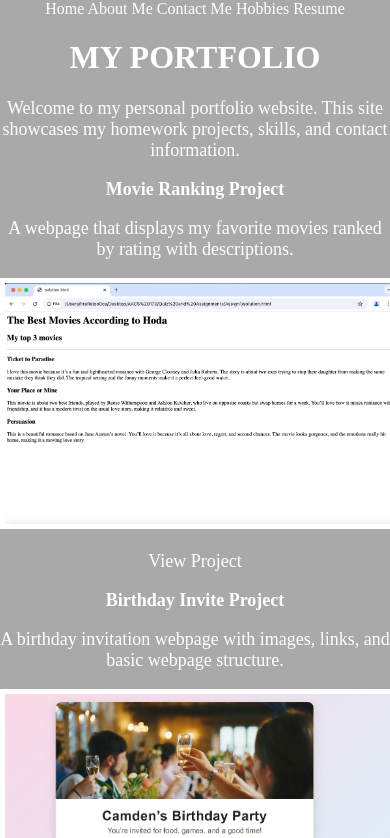
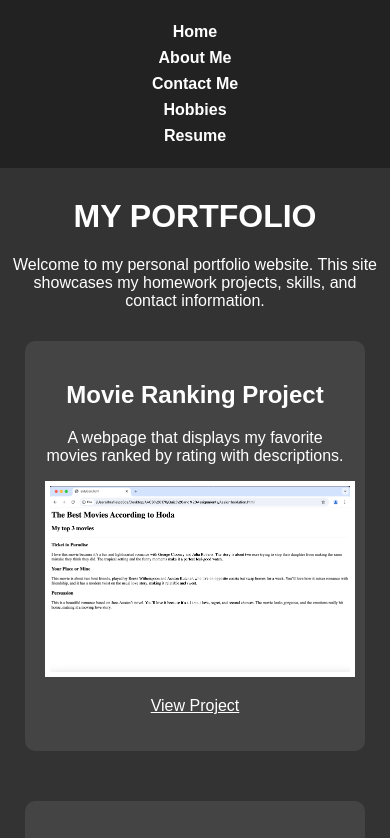
Before and after one commit to cvinyard1/portfolio, a plain HTML site: page index.html in a window 390 px wide. Shown: the top 838 px of the page. Drawn offline with Linux system fonts and the light colour scheme; a script that the page names is missing.

Commit message:
Revamp CSS styles for layout and design

```diff
--- a/style.css
+++ b/style.css
@@ -1,25 +1,51 @@
 body {
-    background-color: darkgray;
+    background-color: #333333;
+    color: white;
+    font-family: Arial, sans-serif;
     text-align: center;
     margin: 0;
     padding: 0;
 }
 
-.container {
-    width: 60%;
-    margin-left: 20%;
-    margin-top: 50px;
+nav {
+    background-color: #222222;
+    padding: 15px;
+}
+
+nav a {
+    color: white;
+    text-decoration: none;
+    margin: 10px;
+    font-weight: bold;
+}
+
+nav a:hover {
+    text-decoration: underline;
+}
+
+main {
+    width: 80%;
+    margin: 30px auto;
 }
 
 h1 {
-    font-family: "Libre Baskerville", serif;
     color: white;
     text-transform: uppercase;
 }
 
-h2, h3, p {
-    color: white;
-    font-size: 18px;
+.projects {
+    display: flex;
+    justify-content: center;
+    gap: 20px;
+    flex-wrap: wrap;
+}
+
+.project {
+    background-color: #444444;
+    border-radius: 10px;
+    padding: 20px;
+    width: 350px;
+    margin: 15px;
 }
 
 img {
@@ -29,9 +55,40 @@ img {
 
 a {
     color: white;
-    text-decoration: none;
 }
 
-a:hover {
-    text-decoration: underline;
+ul {
+    list-style-position: inside;
 }
+
+form {
+    display: flex;
+    flex-direction: column;
+    width: 300px;
+    margin: 20px auto;
+}
+
+input, textarea {
+    margin: 8px 0;
+    padding: 10px;
+}
+
+button {
+    padding: 10px;
+    cursor: pointer;
+}
+
+@media (max-width: 700px) {
+    main {
+        width: 95%;
+    }
+
+    .project {
+        width: 90%;
+    }
+
+    nav a {
+        display: block;
+        margin: 8px;
+    }
+}
```
